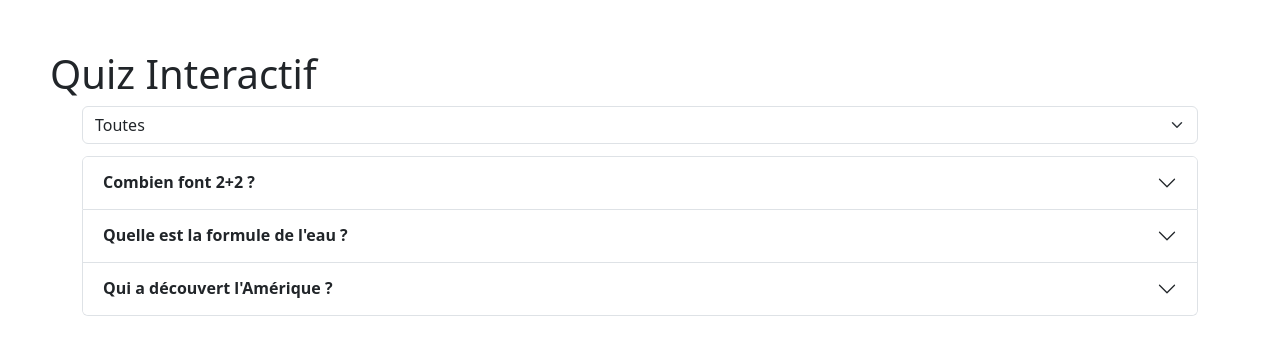
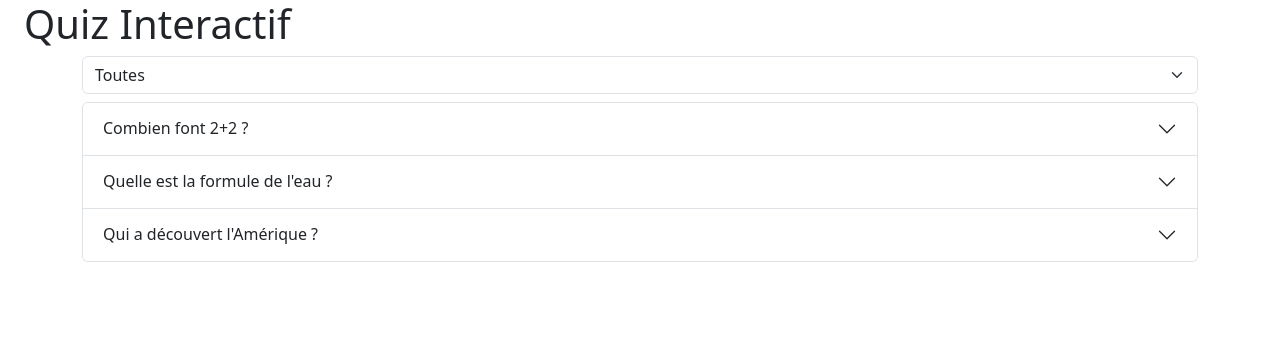
Before and after one commit to GuillardPierre/cloud_quizz, a React (Vite) app: page / in a window 1280 px wide. Shown: the top 354 px of the page. Built offline with nearby package versions, Linux system fonts and the light colour scheme.

Commit message:
delete css file

```diff
--- a/src/App.jsx
+++ b/src/App.jsx
@@ -1,8 +1,6 @@
 import Header from './components/Header';
 import CustomAccordion from './components/CustomAccordion';
 import Filter from './components/Filter';
-import './assets/styles/app.scss';
-import './assets/styles/main.scss';
 import { useState } from 'react';
 import { Container } from 'react-bootstrap';
 
@@ -12,7 +10,7 @@ function App() {
   return (
     <>
       <Header />
-      <Container as='main'>
+      <Container as='main' className='d-flex flex-column gap-2'>
         <Filter setCategory={setCategory} />
         <CustomAccordion category={category} />
       </Container>
--- a/src/assets/styles/app.scss
+++ /dev/null
@@ -1,3 +0,0 @@
-body {
-  padding: 50px;
-}
--- a/src/assets/styles/customAccordion.scss
+++ /dev/null
@@ -1,7 +0,0 @@
-.row {
-  margin-bottom: 0.5rem;
-}
-
-span {
-  font-weight: 600;
-}
--- a/src/assets/styles/main.scss
+++ /dev/null
@@ -1,5 +0,0 @@
-main {
-  display: flex;
-  flex-direction: column;
-  gap: 12px;
-}
--- a/src/assets/styles/question.scss
+++ /dev/null
@@ -1,17 +0,0 @@
-.accordion-question-wrapper {
-  display: flex;
-  justify-content: space-between;
-  align-items: center;
-  width: 100%;
-}
-
-p {
-  margin-bottom: 0;
-}
-.true {
-  color: green;
-}
-
-.false {
-  color: red;
-}
--- a/src/components/CustomAccordion.jsx
+++ b/src/components/CustomAccordion.jsx
@@ -1,6 +1,5 @@
 import { Accordion } from 'react-bootstrap';
 import Question from './Question';
-import '../assets/styles/customAccordion.scss';
 import { useContext } from 'react';
 import { QuestionContext } from '../context/QuestionContext';
 
--- a/src/components/Header.jsx
+++ b/src/components/Header.jsx
@@ -1,6 +1,6 @@
 export default function Header() {
   return (
-    <header>
+    <header className='px-4'>
       <h1>Quiz Interactif</h1>
     </header>
   );
--- a/src/components/Question.jsx
+++ b/src/components/Question.jsx
@@ -1,5 +1,4 @@
 import { Accordion, Button, Stack } from 'react-bootstrap';
-import '../assets/styles/question.scss';
 import { useContext } from 'react';
 import { QuestionContext } from '../context/QuestionContext';
 
@@ -13,10 +12,12 @@ export default function Question({ question }) {
   return (
     <Accordion.Item eventKey={question.id} key={question.id}>
       <Accordion.Header>
-        <div className='accordion-question-wrapper'>
+        <div className='accordion-question-wrapper w-100 d-flex justify-content-between'>
           <span>{question.question}</span>
           {question.validation !== null && (
-            <span className={question.validation ? 'true' : 'false'}>
+            <span
+              className={question.validation ? 'text-success' : 'text-danger'}
+            >
               {question.validation === true ? 'Vrai' : 'Faux'}
             </span>
           )}
```
